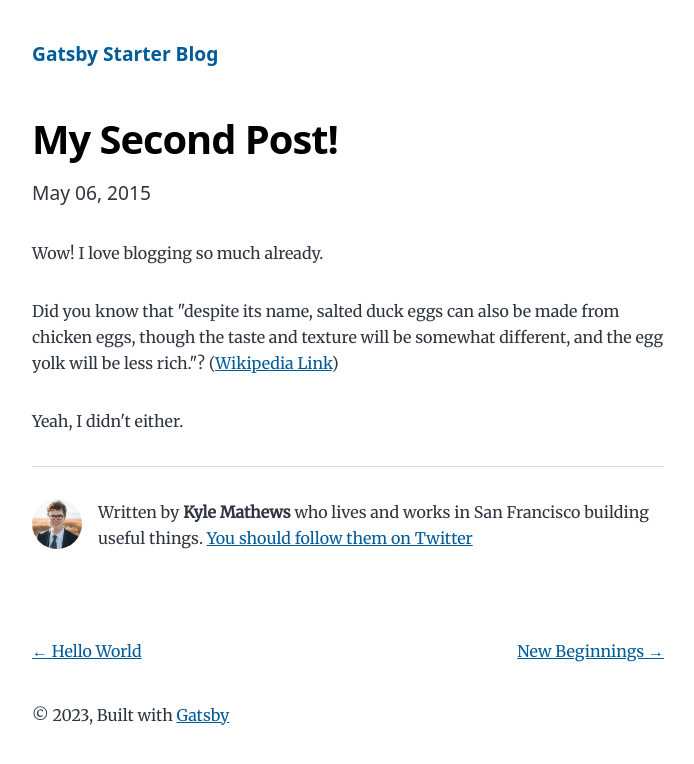
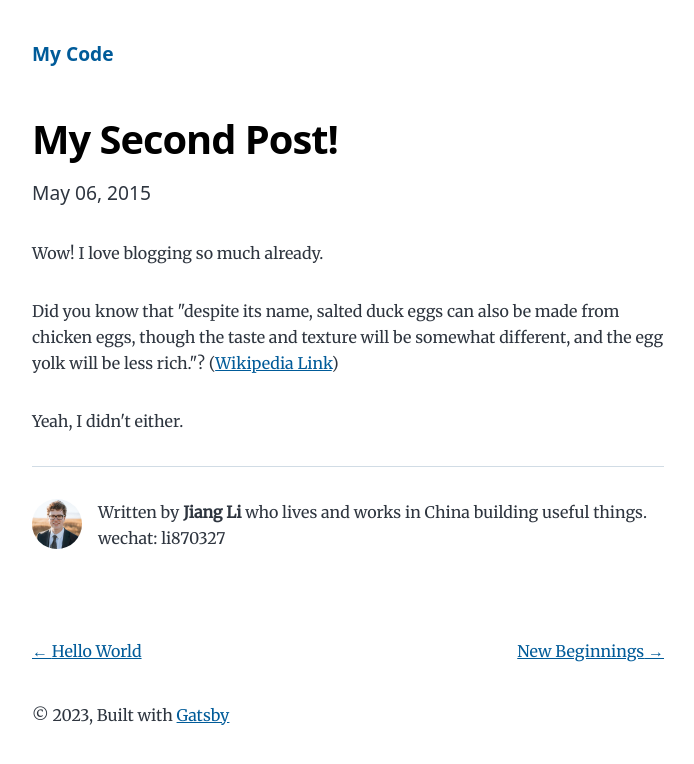
Before and after one commit to lijiang0327/my-blog, a Gatsby site: page /my-second-post/ in a window 1280 px wide. Shown: the whole page, without its empty margins (292-986 px from the left). Built offline with nearby package versions, Linux system fonts and the light colour scheme; Gatsby itself is replaced by a stand-in of ours.

Commit message:
add new post

```diff
--- /dev/null
+++ b/content/blog/my-code/index.md
@@ -0,0 +1,9 @@
+---
+title: 'My Code'
+date: '2023-11-27 09:49'
+description: 'record my code'
+---
+
+## Gatsby
+
+This is my first line gatsby code, The Gatsby.js is powerful
--- a/gatsby-config.js
+++ b/gatsby-config.js
@@ -9,15 +9,15 @@
  */
 module.exports = {
   siteMetadata: {
-    title: `Gatsby Starter Blog`,
+    title: `My Code`,
     author: {
-      name: `Kyle Mathews`,
-      summary: `who lives and works in San Francisco building useful things.`,
+      name: `Jiang Li`,
+      summary: `who lives and works in China building useful things.`,
     },
-    description: `A starter blog demonstrating what Gatsby can do.`,
-    siteUrl: `https://gatsbystarterblogsource.gatsbyjs.io/`,
+    description: `My code record.`,
+    siteUrl: `https://www.baidu.com`,
     social: {
-      twitter: `kylemathews`,
+      wechat: `li870327`,
     },
   },
   plugins: [
--- a/gatsby-node.js
+++ b/gatsby-node.js
@@ -104,7 +104,7 @@ exports.createSchemaCustomization = ({ actions }) => {
     }
 
     type Social {
-      twitter: String
+      wechat: String
     }
 
     type MarkdownRemark implements Node {
--- a/src/components/bio.js
+++ b/src/components/bio.js
@@ -19,7 +19,7 @@ const Bio = () => {
             summary
           }
           social {
-            twitter
+            wechat
           }
         }
       }
@@ -46,9 +46,7 @@ const Bio = () => {
         <p>
           Written by <strong>{author.name}</strong> {author?.summary || null}
           {` `}
-          <a href={`https://twitter.com/${social?.twitter || ``}`}>
-            You should follow them on Twitter
-          </a>
+          <span>wechat: {social?.wechat}</span>
         </p>
       )}
     </div>
--- a/src/components/seo.js
+++ b/src/components/seo.js
@@ -17,7 +17,7 @@ const Seo = ({ description, title, children }) => {
             title
             description
             social {
-              twitter
+              wechat
             }
           }
         }
@@ -35,13 +35,14 @@ const Seo = ({ description, title, children }) => {
       <meta property="og:title" content={title} />
       <meta property="og:description" content={metaDescription} />
       <meta property="og:type" content="website" />
-      <meta name="twitter:card" content="summary" />
+      {/* this is for twitter seo */}
+      {/* <meta name="twitter:card" content="summary" />
       <meta
         name="twitter:creator"
         content={site.siteMetadata?.social?.twitter || ``}
       />
       <meta name="twitter:title" content={title} />
-      <meta name="twitter:description" content={metaDescription} />
+      <meta name="twitter:description" content={metaDescription} /> */}
       {children}
     </>
   )
```
